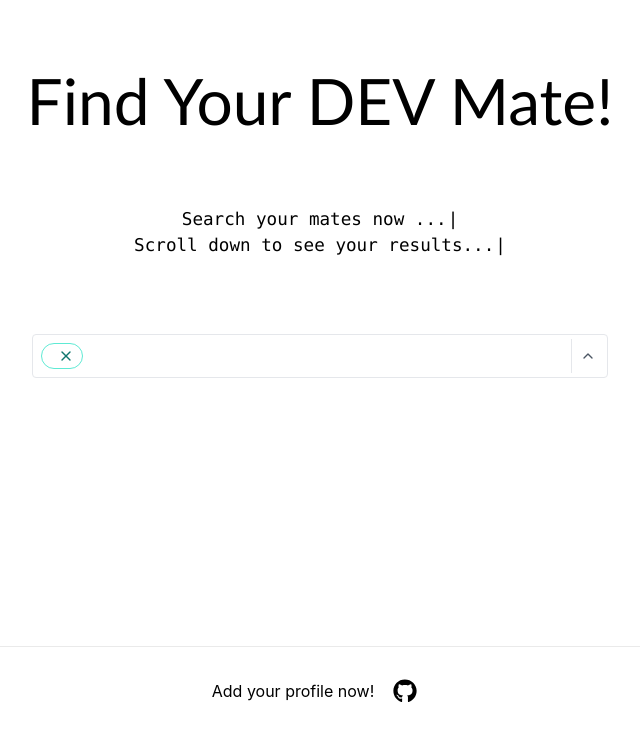
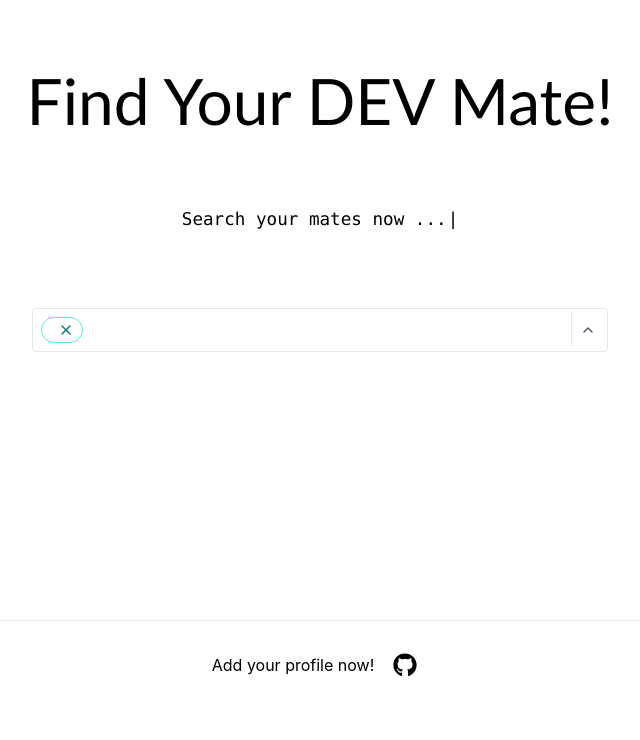
Before and after one commit to AnkitaMalik22/devmate, a Next.js app: page / in a window 1280 px wide. Shown: the top 740 px of the page, without its empty margins (320-960 px from the left). Built offline with nearby package versions, Linux system fonts and the light colour scheme.

Commit message:
no need to add the alert here
Signed-off-by: Ankita Malik <80139836+AnkitaMalik22@users.noreply.github.com>

```diff
--- a/pages/index.js
+++ b/pages/index.js
@@ -143,13 +143,6 @@ export default function Home() {
             <Typewriter
               options={{
                 strings: ["Search your mates now ..."],
-                autoStart: true,
-                loop: true,
-              }}
-            />
-            <Typewriter
-              options={{
-                strings: ["Scroll down to see your results..."],
                 autoStart: true,
                 loop: true,
               }}
```
